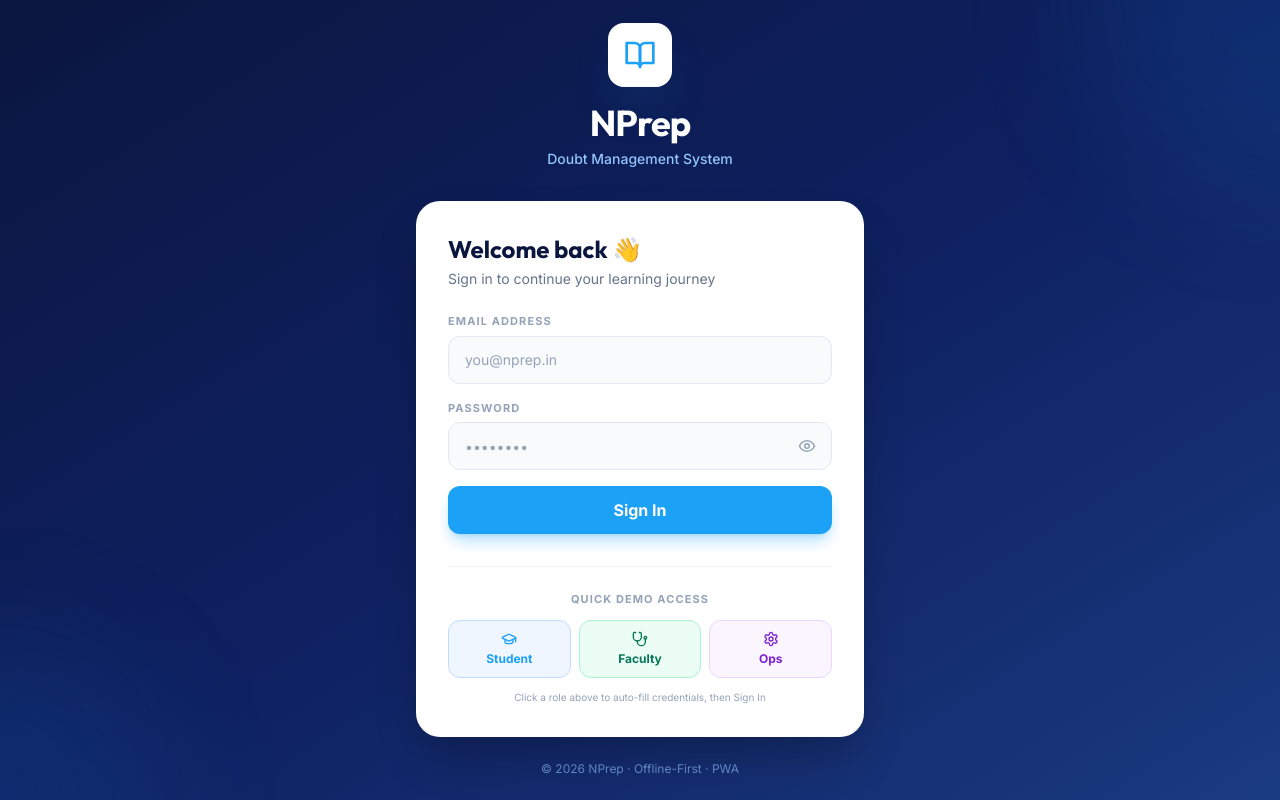
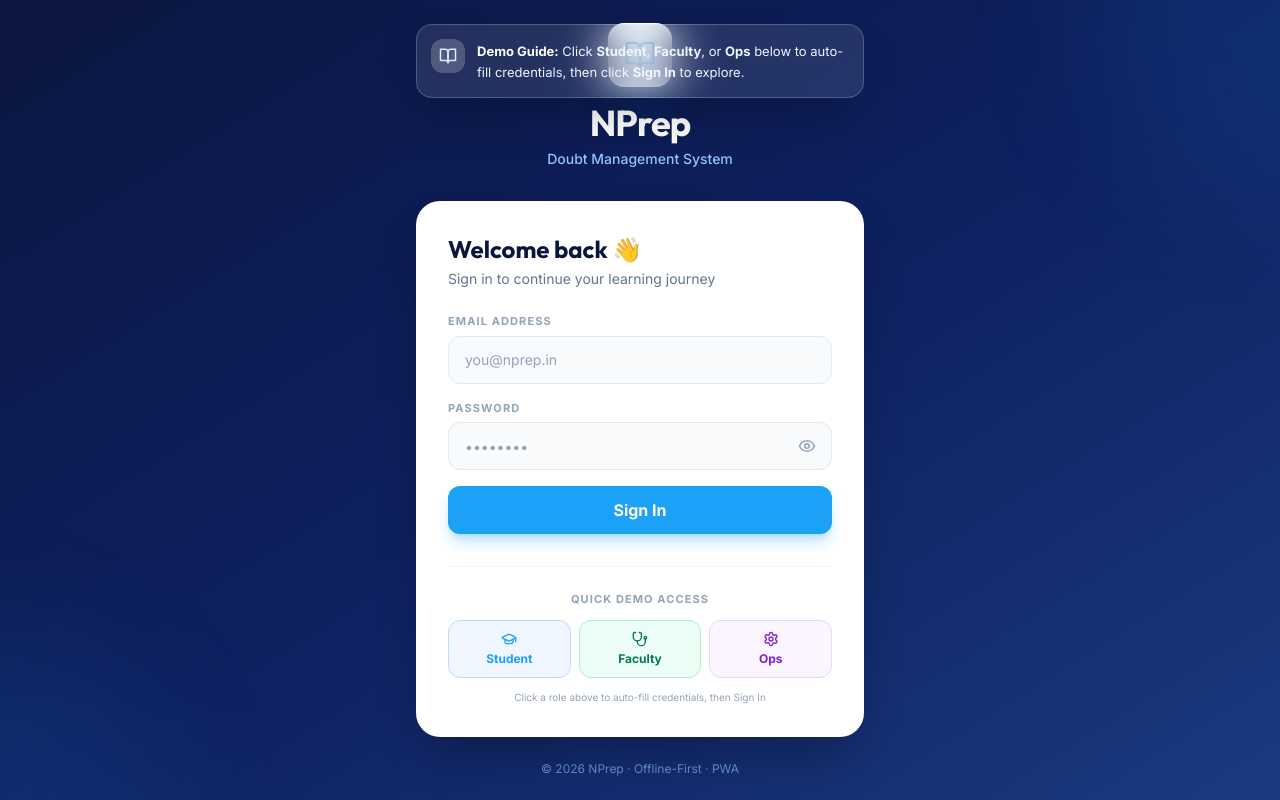
Before and after one commit to choudharyraman/NPrep-QMS, a React (Vite) app in the folder frontend/: page /login in a window 1280 px wide. Built offline with nearby package versions, Linux system fonts and the light colour scheme.

Commit message:
feat(ui): add floating demo guide banner to login page

```diff
--- a/frontend/src/pages/LoginView.tsx
+++ b/frontend/src/pages/LoginView.tsx
@@ -39,7 +39,19 @@ export const LoginView: React.FC = () => {
   };
 
   return (
-    <div className="min-h-screen bg-gradient-to-br from-[#0b163f] via-[#0e2060] to-[#1a3a80] flex items-center justify-center p-4 relative overflow-hidden">
+    <div className="min-h-screen bg-gradient-to-br from-[#0b163f] via-[#0e2060] to-[#1a3a80] flex flex-col items-center justify-center p-4 relative overflow-hidden">
+      {/* Top Floating Guide Banner */}
+      <div className="absolute top-6 left-1/2 -translate-x-1/2 w-[90%] max-w-md z-50 animate-in fade-in slide-in-from-top-4 duration-700">
+        <div className="bg-white/10 backdrop-blur-xl border border-white/20 shadow-2xl rounded-2xl p-3.5 flex items-start gap-3">
+          <div className="bg-white/20 p-2 rounded-xl shrink-0">
+            <BookOpen size={18} className="text-blue-100" />
+          </div>
+          <p className="text-[13px] text-blue-50 leading-relaxed pt-0.5">
+            <strong className="text-white">Demo Guide:</strong> Click <strong>Student</strong>, <strong>Faculty</strong>, or <strong>Ops</strong> below to auto-fill credentials, then click <strong>Sign In</strong> to explore.
+          </p>
+        </div>
+      </div>
+
       {/* Decorative background blobs */}
       <div className="absolute top-0 right-0 w-96 h-96 bg-[#1ba1f5]/10 rounded-full blur-3xl -translate-y-1/2 translate-x-1/2" />
       <div className="absolute bottom-0 left-0 w-80 h-80 bg-[#1ba1f5]/10 rounded-full blur-3xl translate-y-1/2 -translate-x-1/2" />
```
